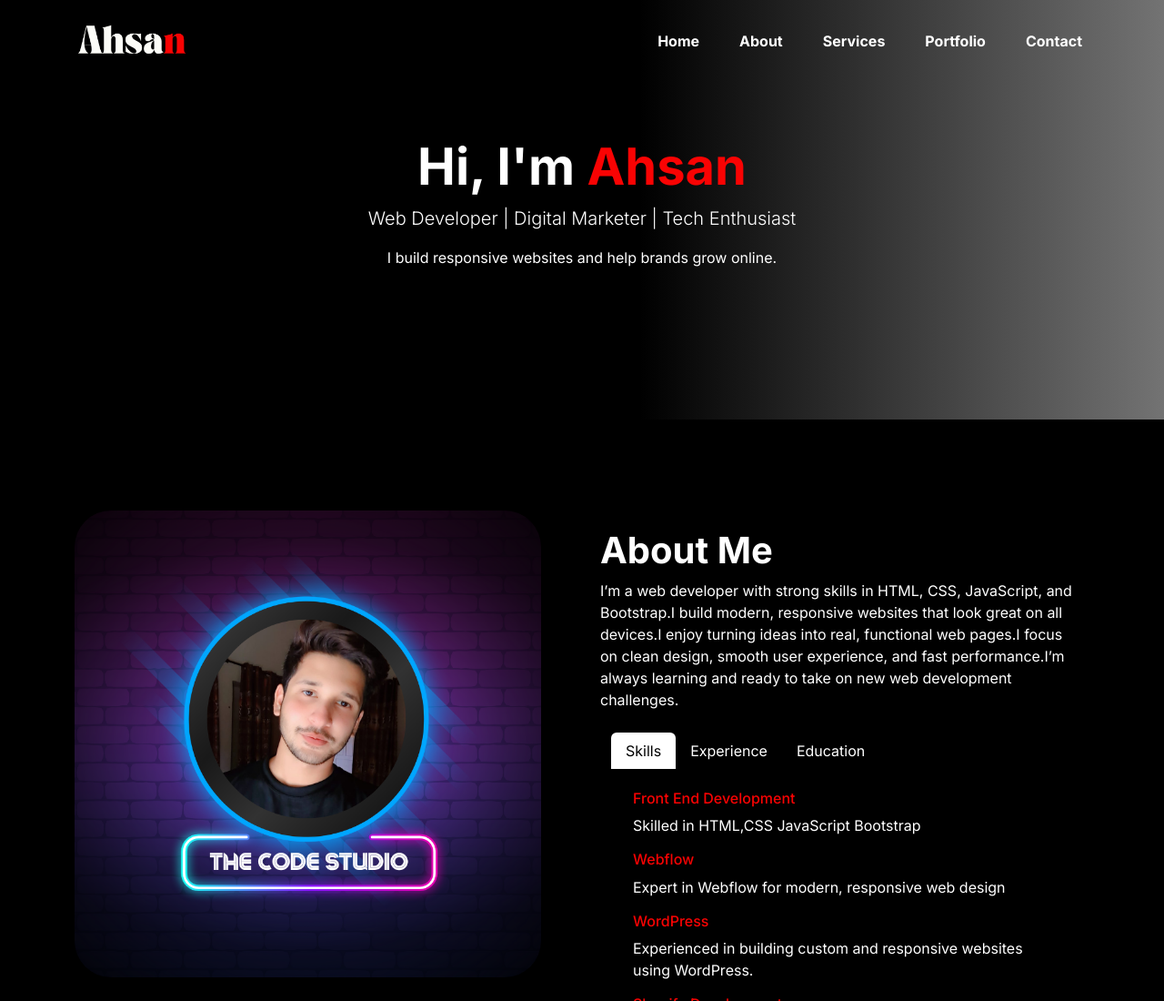
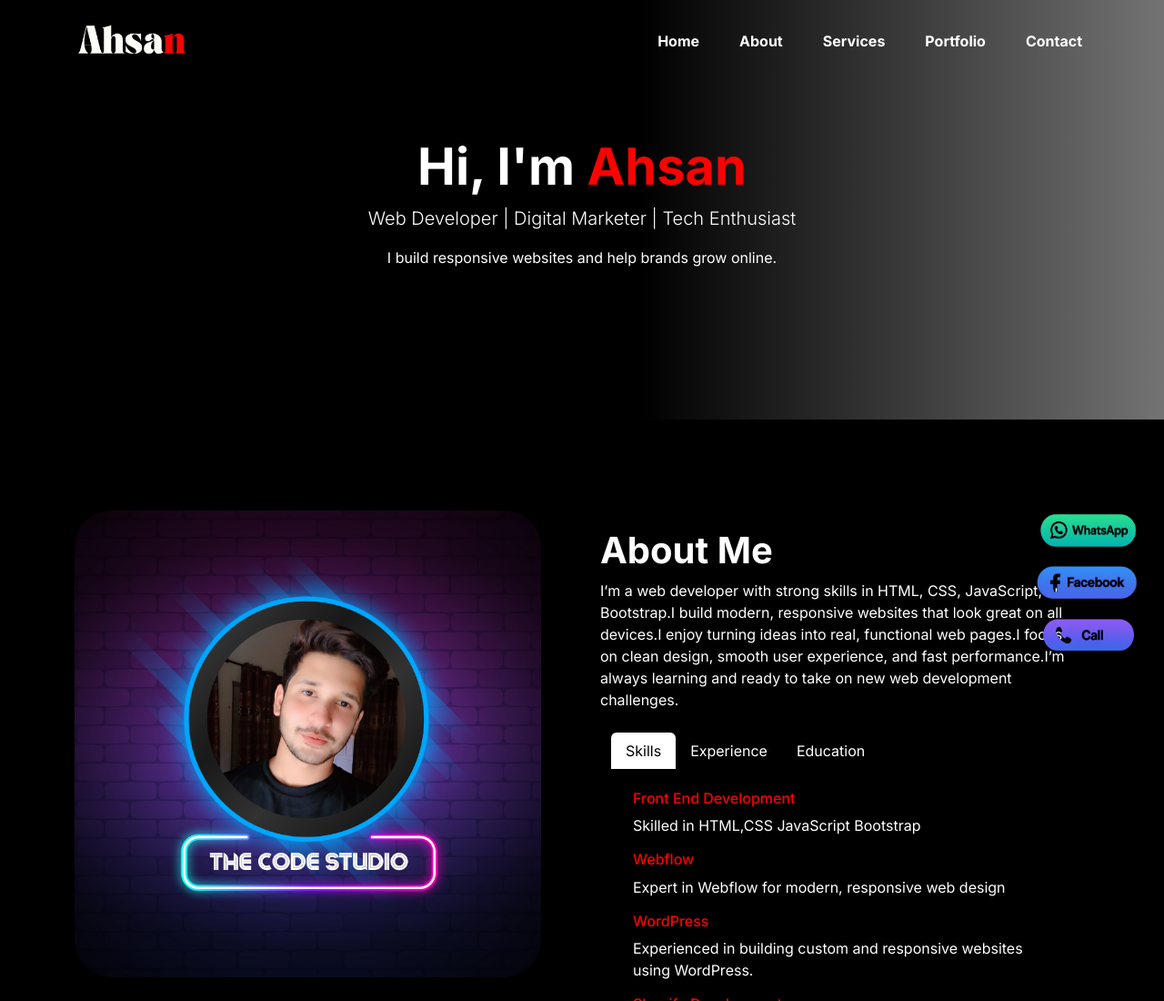
Before and after one commit to ahsantariq1712/Ahsan-Portfolio, a plain HTML site: page index.html in a window 1280 px wide. Shown: the top 1100 px of the page at 91% size. Drawn offline with nearby package versions, Linux system fonts and the light colour scheme.

Commit message:
Add files via upload

```diff
--- a/index.html
+++ b/index.html
@@ -196,6 +196,23 @@
         </div>
   </div>
 </section>
+<!-- Fixed Social Icons -->
+<div class="fixed-icons">
+  <!-- WhatsApp -->
+  <a href="https://wa.me/923196668784" target="_blank">
+    <img src="watsapp.png" alt="WhatsApp" />
+  </a>
+
+  <!-- Facebook -->
+  <a href="https://www.facebook.com/codewebstudio1" target="_blank">
+    <img src="facebook.png" alt="Facebook" />
+  </a>
+
+  <!-- Call -->
+  <a href="tel:+923196668784">
+    <img src="call.png" alt="Call" />
+  </a>
+</div>
 
 <!-- Footer -->
 <footer>
--- a/style.css
+++ b/style.css
@@ -212,3 +212,23 @@ footer {
     margin-top: 120px;
     margin-bottom: 120px;
 }
+.fixed-icons {
+  position: fixed;
+  top: 80%;
+  right: 20px;
+  transform: translateY(-50%);
+  display: flex;
+  flex-direction: column;
+  gap: 12px;
+  z-index: 9999;
+}
+
+.fixed-icons a img {
+  width: 125px;
+  height: 45px;
+  transition: transform 0.3s ease;
+}
+
+.fixed-icons a img:hover {
+  transform: scale(1.1);
+}
```
Also changed, not shown: call.png (added), facebook.png (added), watsapp.png (added).
